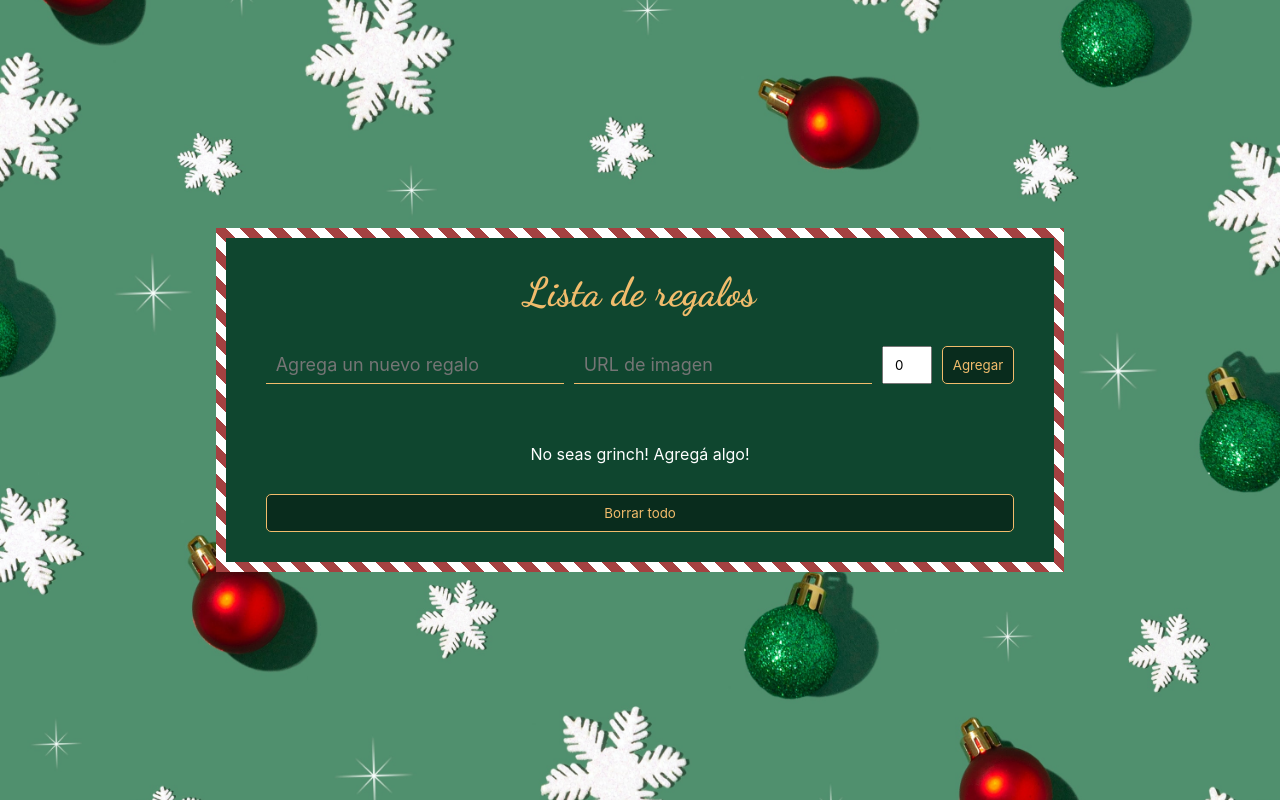
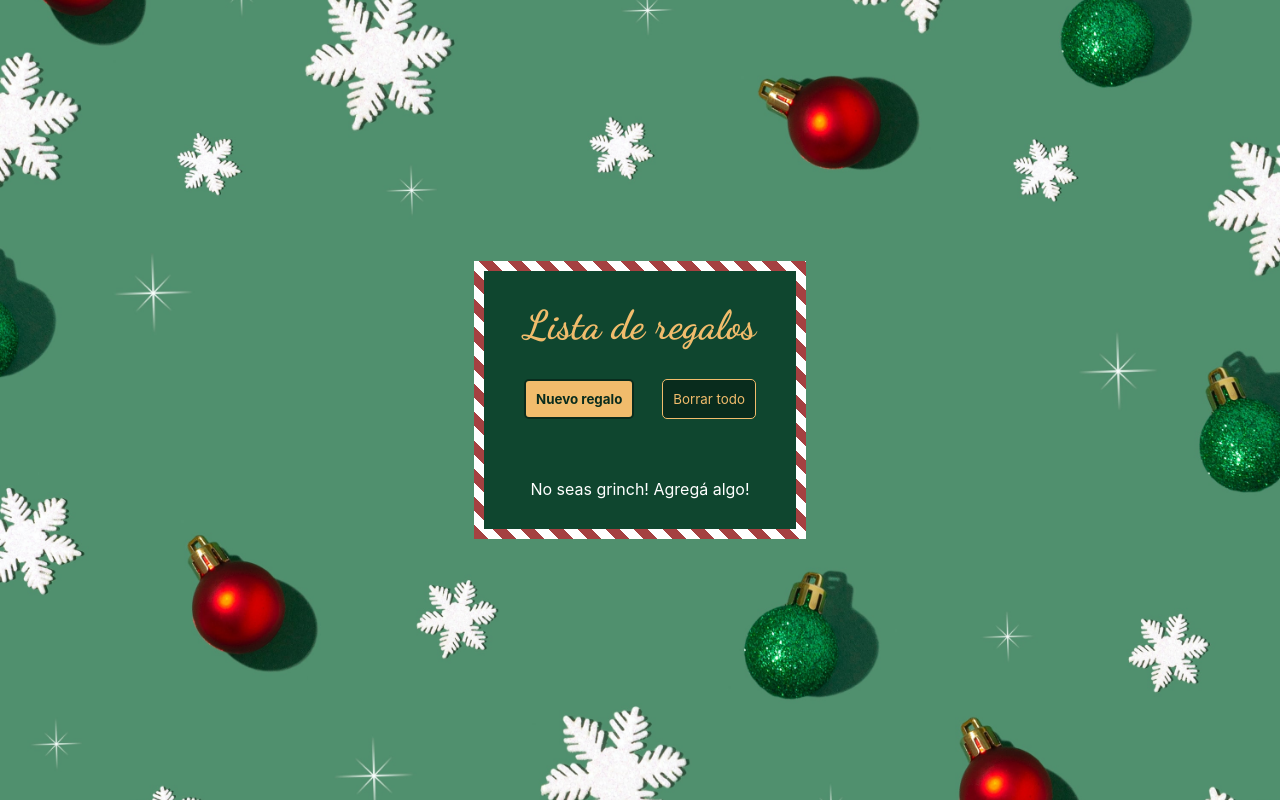
Before and after one commit to denisemarielf/adviency-2022, a React (Create React App) app in the folder adviency-2022/: page / in a window 1280 px wide. Built offline with nearby package versions, Linux system fonts and the light colour scheme.

Commit message:
Agregar dia 11

```diff
--- a/adviency-2022/src/App.css
+++ b/adviency-2022/src/App.css
@@ -33,6 +33,7 @@
       white 20px
     )
     10;
+
 }
 
 .wishlist-title {
@@ -48,28 +49,61 @@
   flex-direction: column;
   gap: 10px;
   font-size: large;
-
+  width: 100%;
 }
 
 .form {
-
+  position: absolute;
+  color: black;
   display: flex;
-  justify-content: space-between;
+  flex-direction: column;
+  justify-content: space-evenly;
+  border: 10px solid green;
+  border-image: repeating-linear-gradient(
+    45deg,
+    rgb(165, 65, 65),
+    rgb(165, 65, 65), 10px,
+    white 10px,
+    white 20px
+  )
+  10;
+  padding: 40px;
+  background-color: white;
+  top: 0;
+  left: 0;
+  bottom: 0;
+  right: 0;
+  margin: auto;
+  width: 30vw;
+  height: fit-content;
+  min-width: 400px;
   gap: 10px;
 
 }
 
 .form-input {
-  padding-left: 10px;
   background-color: transparent;
   border: none;
   border-bottom: 1px solid #f1bc6c;
   color: white;
   font-size: large;
-  width: 40%;
+
 }
 
-.form-button, .clear-button  {
+.form-container {
+  backdrop-filter: blur(10px);
+  position: fixed;
+  top: 0;
+  left: 0;
+  height: 100vh;
+  width: 100vw;
+  transition: all .5s;
+  width: 100vw;
+  height: 100vh;
+
+}
+
+.form-button, .button  {
   color: #f1bc6c;
   background-color: #092c1d;
   border: none;
@@ -79,7 +113,7 @@
   cursor: pointer;
 }
 
-.form-button:hover, .clear-button:hover {
+.form-button:hover, .button:hover {
   color: #092c1d;
   background-color: #f1bc6c;
   border: 1px solid #092c1d;
@@ -87,8 +121,13 @@
 
 .list-item {
   display: grid;
-  grid-template-columns: 15% 80% 5%;
+  width: 100%;
+  grid-template-columns: 1fr 2fr 1fr;
   align-items: center;
+  justify-items: start;
+  justify-content: center;
+  padding: 5px;
+  gap: 5%;
 }
 
 .list-button{
@@ -100,6 +139,7 @@
   cursor: pointer;
   display: grid;
   place-items: center;
+  justify-self: end;
 }
 
 .list-button:hover {
@@ -128,3 +168,34 @@
   height: 60px;
   object-fit: cover;
 }
+
+label {
+  display: flex;
+  flex-direction: column;
+  gap: 10px;
+  padding-top: 10px;
+  padding-bottom: 10px;
+}
+
+label:last-of-type {
+  flex-direction: row;
+  justify-content: space-between;
+}
+
+.form > .list-button {
+  background-color: white;
+  color:#A60112;
+  align-self: flex-end;
+}
+
+.button-container {
+  display: flex;
+  justify-content: space-between;
+}
+
+.button:first-of-type {
+  color: #092c1d;
+  background-color: #f1bc6c;
+  border: 2px solid #092c1d;
+  font-weight: bold;
+}
--- a/adviency-2022/src/App.tsx
+++ b/adviency-2022/src/App.tsx
@@ -1,4 +1,4 @@
-import { useReducer, useEffect } from 'react';
+import { useReducer, useEffect, useState } from 'react';
 
 import './App.css';
 import List from "./components/List"
@@ -52,6 +52,7 @@ function giftsReducer(gifts: Gift[], action: GiftsReducerAction) {
 function App() {
 
   const [gifts, dispatch] = useReducer(giftsReducer, [])
+  const [form, setForm] = useState(false)
 
   useEffect(() => {
     const elements = JSON.parse(localStorage.getItem('gifts') as any)
@@ -99,12 +100,15 @@ function App() {
   return (
     <div className="App">
       <div className='wishlist-container'>
-
-        <h1 className='wishlist-title'>Lista de regalos</h1>
-        <Form onNewGift={handleNewGift}/>
+      <h1 className='wishlist-title'>Lista de regalos</h1>
+        <div className='button-container'>
+        <button className="button" onClick={()=>setForm(!form)} >Nuevo regalo</button>
+        <button onClick={handleClearAll} className="button">Borrar todo</button>
+        </div>
+        {form && <Form closeForm={()=>setForm(!form)} onNewGift={handleNewGift}/>}
         <List gifts={gifts} onDeleteGift={handleDeleteGift}/>
         {gifts.length === 0 && <p className='message'>No seas grinch! Agregá algo!</p>}
-        <button onClick={handleClearAll} className="clear-button">Borrar todo</button>
+
       </div>
     </div>
   );
--- a/adviency-2022/src/components/Form.tsx
+++ b/adviency-2022/src/components/Form.tsx
@@ -1,5 +1,7 @@
 import React, { useReducer } from "react"
 import { Gift } from "../types"
+import { faXmark } from "@fortawesome/free-solid-svg-icons";
+import { FontAwesomeIcon } from "@fortawesome/react-fontawesome";
 import uuid from 'react-uuid';
 
 interface FormState {
@@ -8,12 +10,13 @@ interface FormState {
 
 interface FormProps {
     onNewGift: (newGift: Gift) => void
+    closeForm: () => void
 }
 
 const INITIAL_STATE = {
     name: "",
     id: "",
-    quantity: 0,
+    quantity: 1,
     img: ""
 }
 
@@ -44,7 +47,7 @@ function formReducer(state: FormState["inputValues"], action: FormReducerAction)
       }
 }
 
-export default function Form({ onNewGift }: FormProps){
+export default function Form({ onNewGift, closeForm }: FormProps){
 
     const [inputValue, dispatch] = useReducer(formReducer, INITIAL_STATE)
 
@@ -76,11 +79,24 @@ export default function Form({ onNewGift }: FormProps){
     }
 
     return (
+        <div className="form-container">
+
             <form className="form" onSubmit={handleSubmit}>
+            <button className="list-button" onClick={closeForm}>
+                <FontAwesomeIcon icon={faXmark}/>
+            </button>
+            <h1 className="wishlist-title">Nuevo regalo</h1>
+                <label> Regalo
                 <input className="form-input" onChange={handleChange} value={inputValue.name} type="text" name="name" placeholder="Agrega un nuevo regalo"></input>
+                </label>
+                <label> Link de imagen
                 <input className="form-input" onChange={handleChange} value={inputValue.img} type="text" name="img" placeholder="URL de imagen" />
+                </label>
+                <label> Cantidad
                 <input className="form-input-quantity" onChange={handleChange} value={inputValue.quantity} type="number" name="quantity" ></input>
+                </label>
                 <button className="form-button">Agregar</button>
             </form>
+        </div>
     )
 }
--- a/adviency-2022/src/components/List.tsx
+++ b/adviency-2022/src/components/List.tsx
@@ -16,7 +16,7 @@ export default function List ({gifts, onDeleteGift}: Props) {
                 <div className="img-container">
                 {gift.img? <img className="gift-img" alt={`${gift.name}`} src={gift.img}></img> : <FontAwesomeIcon className="gift-img" icon={faGift} />}
                 </div>
-                {`${gift.quantity} ${gift.name} `}
+                <p>{`${gift.quantity} ${gift.name} `}</p>
                 <button onClick={()=>onDeleteGift(gift.id)} className="list-button"><FontAwesomeIcon icon={faXmark} /></button></li>
           }
           )
```
Also changed, not shown: 2 other files (tests, documents, lock files or other folders). Lines whose indentation alone changed are shown as unchanged.
